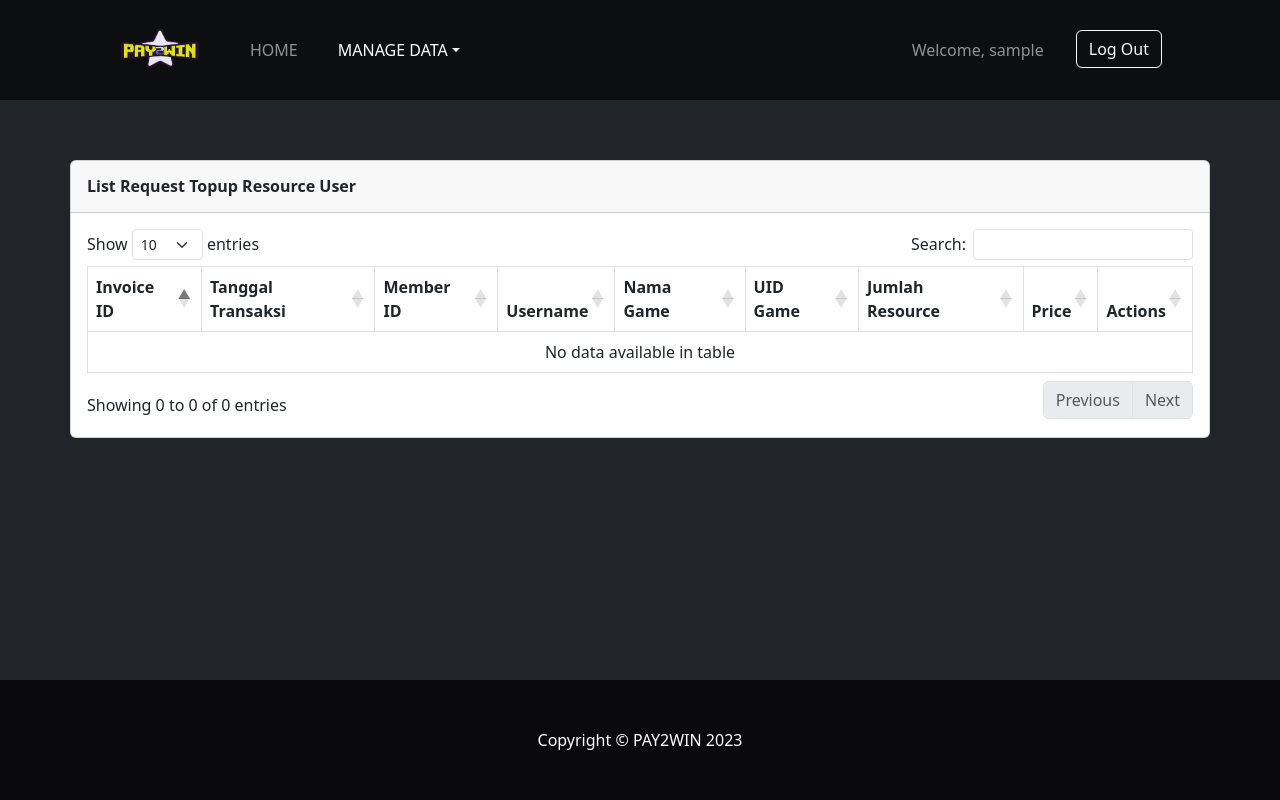
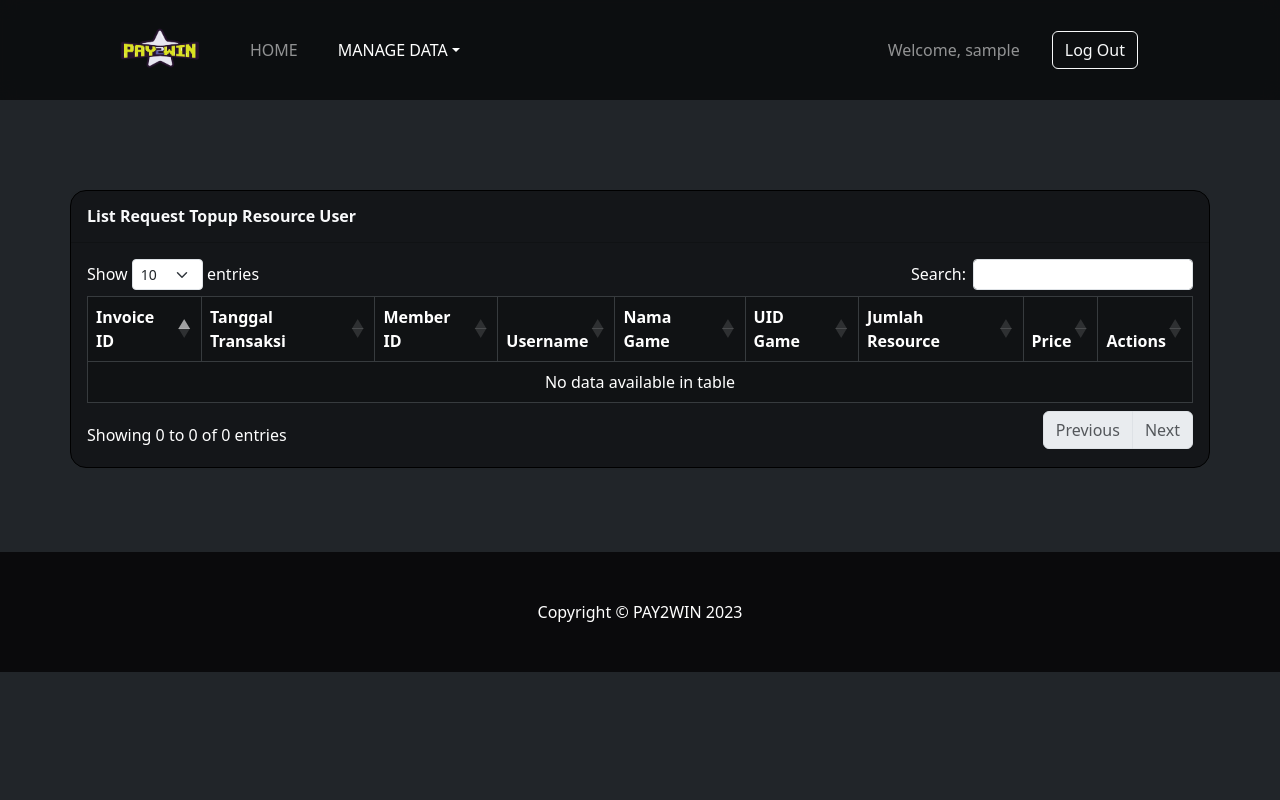
Before and after one commit to ezrabrilliant/project-tekweb, a PHP site: page /manage_transaksi.php in a window 1280 px wide. Run offline with PHP 8.4, Linux system fonts and the light colour scheme; the visitor is signed in with stand-in values (Sample User, id 1); data that the repository does not hold is empty; some libraries are stand-ins or nearby versions.

Commit message:
Update manage_transaksi.php

```diff
--- a/manage_transaksi.php
+++ b/manage_transaksi.php
@@ -10,15 +10,10 @@ $stmt = $pdo->query(
 $rows = $stmt->fetchAll(PDO::FETCH_ASSOC);
 if (isset($_SESSION['user'])) {
     $user = $_SESSION['user'];
-
-    // Access user information
     $memberId = $user['member_id'];
     $userEmail = $user['email'];
     $userName = $user['username'];
-    // Add more fields as needed
 
-    // Display user information
-    // echo "Welcome, $userName! Your email is $userEmail.";
     $stmt = $pdo->query(
         "SELECT * FROM users
         INNER JOIN invoice
@@ -30,7 +25,6 @@ if (isset($_SESSION['user'])) {
     );
     $rows = $stmt->fetchAll(PDO::FETCH_ASSOC);
 } else {
-    // Redirect or display an error message if the user is not logged in
     header('location: login.php'); // Redirect to the login page
     exit;
 }
@@ -41,14 +35,17 @@ if (isset($_SESSION['user'])) {
 <html lang="en">
 
 <head>
-<meta charset="utf-8">
+    <meta charset="utf-8">
     <meta http-equiv="X-UA-Compatible" content="IE=edge">
     <meta name="viewport" content="width=device-width, initial-scale=1, shrink-to-fit=no">
     <meta name="description" content="">
     <meta name="author" content="">
 
-    <title>Manage Transaksi</title>
+    <title>
+        Manage Transaksi - PAY2WIN
+    </title>
 
+    <link rel="stylesheet" href="css/styles.css">
     <script src="https://kit.fontawesome.com/785e8a7b97.js" crossorigin="anonymous"></script>
     <script src="https://ajax.googleapis.com/ajax/libs/jquery/3.7.1/jquery.min.js"></script>
     <link rel="stylesheet"
@@ -59,27 +56,18 @@ if (isset($_SESSION['user'])) {
     <script defer src="https://code.jquery.com/jquery-3.7.0.js"></script>
     <script defer src="https://cdn.datatables.net/1.13.6/js/jquery.dataTables.min.js"></script>
     <script defer src="https://cdn.datatables.net/1.13.6/js/dataTables.bootstrap5.min.js"></script>
-
-
-    <style>
-        body {
-            min-height: 100vh;
-            display: flex;
-            flex-direction: column;
-            margin: 0;
-        }
-
-        main {
-            flex-grow: 1;
-        }
-
-        footer {
-            margin-top: auto;
-        }
-    </style>
 </head>
 
 <body class="bg-dark">
+
+    <div class="blob-c">
+        <div class="shape-blob one"></div>
+        <div class="shape-blob two"></div>
+        <div class="shape-blob three"></div>
+        <div class="shape-blob four"></div>
+        <div class="shape-blob five"></div>
+        <div class="shape-blob six"></div>
+    </div>
 
     <!-- Navigation-->
     <nav class="py-4 navbar navbar-expand-lg navbar-dark fixed-top"
@@ -93,10 +81,11 @@ if (isset($_SESSION['user'])) {
                 data-bs-target="#navbarSupportedContent" aria-controls="navbarSupportedContent" aria-expanded="false"
                 aria-label="Toggle navigation"><span class="navbar-toggler-icon"></span></button>
             <div class="collapse navbar-collapse" id="navbarSupportedContent">
-                <ul class="navbar-nav me-auto mb-2 mb-lg-0 ms-lg-4">
-                    <li class="nav-item me-4"><a class="nav-link" aria-current="page" href="admin.php">HOME</a>
+                <ul class="navbar-nav align-items-center me-auto mb-2 mb-lg-0 ms-lg-4">
+                    <li class="nav-item me-lg-4 d-lg-block"><a class="nav-link" aria-current="page"
+                            href="admin.php">HOME</a>
                     </li>
-                    <div class="nav-item me-4 dropdown">
+                    <div class="nav-item me-lg-4 d-lg-block dropdown">
                         <a href="#" class="nav-link dropdown-toggle active" data-bs-toggle="dropdown">MANAGE DATA</a>
                         <div class="dropdown-menu dropdown-menu-dark">
                             <a href="manage_produk.php" class="dropdown-item">Manage Produk</a>
@@ -108,14 +97,14 @@ if (isset($_SESSION['user'])) {
                     </div>
                 </ul>
 
-                <ul class="navbar-nav mb-2 mb-lg-0 ms-lg-4">
-                    <li class="nav-item">
-                        <a class="nav-link me-4" href="">
+                <ul class="navbar-nav align-items-center mb-2 mb-lg-0 ms-lg-4">
+                    <li class="nav-item me-lg-4 d-lg-block">
+                        <a class="nav-link" href="">
                             Welcome,
                             <?php echo $userName; ?> <i class="bi bi-person-circle"></i>
                         </a>
                     </li>
-                    <li class="nav-item">
+                    <li class="nav-item me-lg-4 d-lg-block">
                         <button type="button" class="btn btn-outline-light" data-bs-toggle="modal"
                             data-bs-target="#logoutModal">Log Out</button>
                     </li>
@@ -124,21 +113,20 @@ if (isset($_SESSION['user'])) {
         </div>
     </nav>
 
-    <!-- Page Wrapper -->
-    <div id="wrapper">
-        <!-- Content Wrapper -->
+    <div id="wrapper" style='margin-top: 150px !important; margin-bottom: 40px !important;'>
         <div id="content-wrapper" class="d-flex flex-column">
-            <!-- Main Content -->
             <div id="content">
-                <div class="container" style="padding: 160px 0 20px 0;">
-                    <div class="card mb-4">
+                <div class="container" style="padding: 40px 0 20px 0;">
+                    <div class="card border-black text-white mb-4 animate"
+                        style='border-radius: 1rem;background-color: rgb(0, 0, 0, 0.4) !important'>
                         <div class="card-header py-3">
-                            <h6 class="m-0 font-weight-bold text-dark"><strong>List Request Topup Resource User</strong>
+                            <h6 class="m-0 font-weight-bold text-light"><strong>List Request Topup Resource User</strong>
                             </h6>
                         </div>
                         <div class="card-body">
                             <div class="table-responsive">
-                                <table class="table table-bordered" id="dataTable" width="100%" cellspacing="0">
+                                <table class="table table-bordered table-dark" id="dataTable" width="100%"
+                                    cellspacing="0" style="--bs-table-bg: rgb(0, 0, 0, 0.2) !important;">
                                     <thead>
                                         <tr>
                                             <th>Invoice ID</th>
@@ -175,10 +163,7 @@ if (isset($_SESSION['user'])) {
                                             echo "<td>$uid_game</td>";
                                             echo "<td>$jml_resource</td>";
                                             echo "<td> Rp " . number_format($harga, 0, ',', '.') . "</td>";
-                                            // echo "<td>$harga</td>";
                                             echo "<td><button class='acc-req-btn btn btn-primary btn-sm' data-invoice-id='$invoiceId' data-member-id='$memberId' data-harga='$harga'><i class='fa-solid fa-check'></i></button>";
-
-                                            //echo "<td><button class='edit-admin-btn btn btn-primary btn-sm' data-id='$member_id' data-username='$username' data-email='$email' data-phone='$phone' data-total-spent='$total_spent'>Edit</button>";
                                             echo "<button class='dec-req-btn btn btn-danger btn-sm' data-invoice-id='$invoiceId' data-member-id='$memberId' data-harga='$harga' style='margin-left:10px;'><i class='fa-solid fa-xmark'></i></button></td>";
                                             echo "</tr>";
                                         }
@@ -188,22 +173,16 @@ if (isset($_SESSION['user'])) {
                             </div>
                         </div>
                     </div>
-
                 </div>
-                <!-- /.container-fluid -->
-
             </div>
-            <!-- End of Main Content -->
         </div>
-        <!-- End of Content Wrapper -->
-
     </div>
 
-    <!-- modal -->
+    <!-- modal logout-->
     <div class="modal fade" id="logoutModal" tabindex="-1" role="dialog" aria-labelledby="exampleModalLabel"
         aria-hidden="true">
         <div class="modal-dialog modal-dialog-centered" role="document">
-            <div class="modal-content">
+            <div class="modal-content bg-dark text-white">
                 <div class="modal-header">
                     <h5 class="modal-title" id="exampleModalLabel">Are you sure you want to Logout?</h5>
                     <button type="button" class="btn-close" data-bs-dismiss="modal" aria-label="Close"></button>
@@ -216,25 +195,27 @@ if (isset($_SESSION['user'])) {
             </div>
         </div>
     </div>
-    <!-- modal -->
 
     <!-- Modal Konfirmasi Kirim Resource User -->
     <div class="modal fade" id="confirmModal" tabindex="-1" role="dialog" aria-labelledby="confirmModalLabel"
         aria-hidden="true">
         <div class="modal-dialog modal-dialog-centered" role="document">
-            <div class="modal-content">
+            <div class="modal-content bg-dark text-white">
                 <div class="modal-header">
                     <h5 class="modal-title" id="confirmModalLabel">Konfirmasi Pengiriman Resource Game</h5>
                     <button type="button" class="btn-close" data-bs-dismiss="modal" aria-label="Close"></button>
                 </div>
                 <div class="modal-body">
-                    <!-- Form untuk mengedit informasi pengguna -->
-                    <p>Apakah UID Valid ?</p>
+                    <p>Apakah Anda yakin ingin mengirim resource game kepada pengguna?</p>
                     <form id="konfirmasiResource">
                         <input type="hidden" id="updateMemberId" name="updateMemberId">
                         <input type="hidden" id="updateInvoiceId" name="updateInvoiceId">
                         <input type="hidden" id="updateHarga" name="updateHarga">
-                        <button type="submit" class="btn btn-primary">Iya sudah</button>
+                        <div class="text-center d-flex justify-content-between" style="padding:10px 0 0 0">
+                            <button type="button" class="btn text-white btn-danger" data-bs-dismiss="modal"aria-label="Close"><i class="fa-solid fa-ban" style="padding-right:10px;"></i> Cancel</button>
+                            <input type="hidden" id="editGameId" name="editGameId">
+                            <button type="submit" class="btn btn-success"> <i class="fa-solid fa-check" style="padding-right:10px;"></i>Yes</button>
+                        </div>
                     </form>
                 </div>
             </div>
@@ -242,23 +223,26 @@ if (isset($_SESSION['user'])) {
     </div>
 
 
-    <!-- Modal Konfirmasi Kirim Resource User -->
+    <!-- Modal Tolak Kirim Resource User -->
     <div class="modal fade" id="rejectModal" tabindex="-1" role="dialog" aria-labelledby="rejectModalLabel"
         aria-hidden="true">
         <div class="modal-dialog modal-dialog-centered" role="document">
-            <div class="modal-content">
+            <div class="modal-content bg-dark text-white">
                 <div class="modal-header">
-                    <h5 class="modal-title" id="rejectModalLabel">Konfirmasi Pengiriman Resource Game</h5>
+                    <h5 class="modal-title" id="rejectModalLabel">Tolak Pengiriman Resource Game</h5>
                     <button type="button" class="btn-close" data-bs-dismiss="modal" aria-label="Close"></button>
                 </div>
                 <div class="modal-body">
-                    <!-- Form untuk mengedit informasi pengguna -->
-                    <p>Apakah UID Invalid ?</p>
+                    <p>Apakah Anda yakin ingin menolak pengiriman resource game kepada pengguna?<br><br>Saldo akan dikembalikan kepada pengguna.</p>
                     <form id="declineResource">
                         <input type="hidden" id="decMemberId" name="decMemberId">
                         <input type="hidden" id="decInvoiceId" name="decInvoiceId">
                         <input type="hidden" id="decHarga" name="decHarga">
-                        <button type="submit" class="btn btn-danger">Iya UID Invalid</button>
+                        <div class="text-center d-flex justify-content-between" style="padding:10px 0 0 0">
+                            <button type="button" class="btn text-white btn-danger" data-bs-dismiss="modal"aria-label="Close"><i class="fa-solid fa-ban" style="padding-right:10px;"></i> Cancel</button>
+                            <input type="hidden" id="editGameId" name="editGameId">
+                            <button type="submit" class="btn btn-success"> <i class="fa-solid fa-check" style="padding-right:10px;"></i>Yes</button>
+                        </div>
                     </form>
                 </div>
             </div>
@@ -267,12 +251,10 @@ if (isset($_SESSION['user'])) {
 
     <script>
         function logout() {
-            // Buat permintaan AJAX ke server untuk menghapus sesi
             var xhr = new XMLHttpRequest();
             xhr.open('GET', 'logout.php', true);
             xhr.onreadystatechange = function () {
                 if (xhr.readyState == 4 && xhr.status == 200) {
-                    // Jika sesi dihapus dengan sukses, redirect ke halaman index.php
                     window.location.href = 'index.php';
                 }
             };
@@ -280,6 +262,7 @@ if (isset($_SESSION['user'])) {
         }
 
         $(document).ready(function () {
+
             // Event delegation for "UID Game Valid" buttons
             $('#dataTable').on('click', '.acc-req-btn', function () {
                 var memberId = $(this).data('member-id');
@@ -306,59 +289,48 @@ if (isset($_SESSION['user'])) {
                 $('#rejectModal').modal('show');
             });
 
-            // Mengelola tombol "Edit" ketika diklik
+            // Ketika tombol konfirmasi diklik
             $('.acc-req-btn').on('click', function () {
                 var memberId = $(this).data('member-id');
                 var invoiceId = $(this).data('invoice-id');
                 var harga = $(this).data('harga');
-
-
-
-                // Mengisi nilai input modal edit dengan data pengguna yang akan diedit
                 $('#updateMemberId').val(memberId);
                 $('#updateInvoiceId').val(invoiceId);
                 $('#updateHarga').val(harga);
-
-                // Menampilkan modal edit
                 $('#confirmModal').modal('show');
             });
 
-            // Mengirim data pengguna yang diperbarui menggunakan AJAX
+            // Ketika tombol tolak diklik
             $('#konfirmasiResource').on('submit', function (event) {
                 event.preventDefault();
                 $.ajax({
                     type: 'POST',
-                    url: 'acc_req_resource.php', // Ganti dengan nama file yang sesuai di server Anda
+                    url: 'acc_req_resource.php',
                     data: $(this).serialize(),
                     success: function (response) {
-                        // Tindakan setelah perubahan pengguna disimpan (misalnya, menutup modal)
                         $('#confirmModal').modal('hide');
                         alert('Request resource pengguna telah dikirim.');
-                        // Refresh halaman untuk memperbarui tampilan riwayat pembelian pengguna
                         location.reload();
                     },
                     error: function (xhr, status, error) {
-                        // Tindakan jika penyimpanan perubahan gagal
                         console.error('Terjadi kesalahan: ' + error);
                     }
                 });
             });
 
+            // Ketika tombol tolak diklik
             $('#declineResource').on('submit', function (event) {
                 event.preventDefault();
                 $.ajax({
                     type: 'POST',
-                    url: 'dec_req_resource.php', // Ganti dengan nama file yang sesuai di server Anda
+                    url: 'dec_req_resource.php',
                     data: $(this).serialize(),
                     success: function (response) {
-                        // Tindakan setelah perubahan pengguna disimpan (misalnya, menutup modal)
                         $('#rejectModal').modal('hide');
                         alert('Request resource pengguna telah ditolak dan saldo dikembalikan ke pengguna.');
-                        // Refresh halaman untuk memperbarui tampilan riwayat pembelian pengguna
                         location.reload();
                     },
                     error: function (xhr, status, error) {
-                        // Tindakan jika penyimpanan perubahan gagal
                         console.error('Terjadi kesalahan: ' + error);
                     }
                 });
@@ -368,9 +340,7 @@ if (isset($_SESSION['user'])) {
 
     </script>
 
-
     <script src="https://cdn.jsdelivr.net/npm/bootstrap@5.2.3/dist/js/bootstrap.bundle.min.js"></script>
-    <script src="js/scripts.js"></script>
 </body>
 
 <footer class="py-5 bg-dark" style="background-color: rgb(10, 10, 12) !important">
@@ -379,5 +349,4 @@ if (isset($_SESSION['user'])) {
     </div>
 </footer>
 
-
 </html>
```
